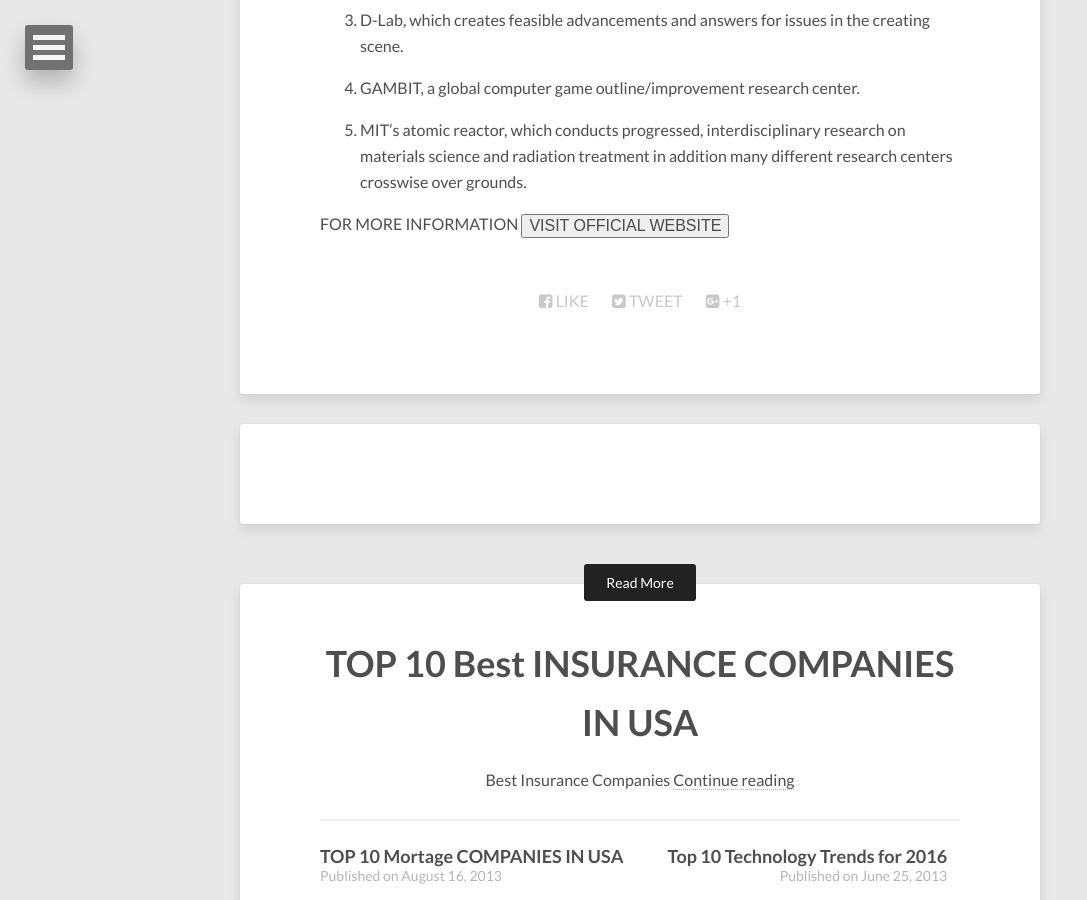
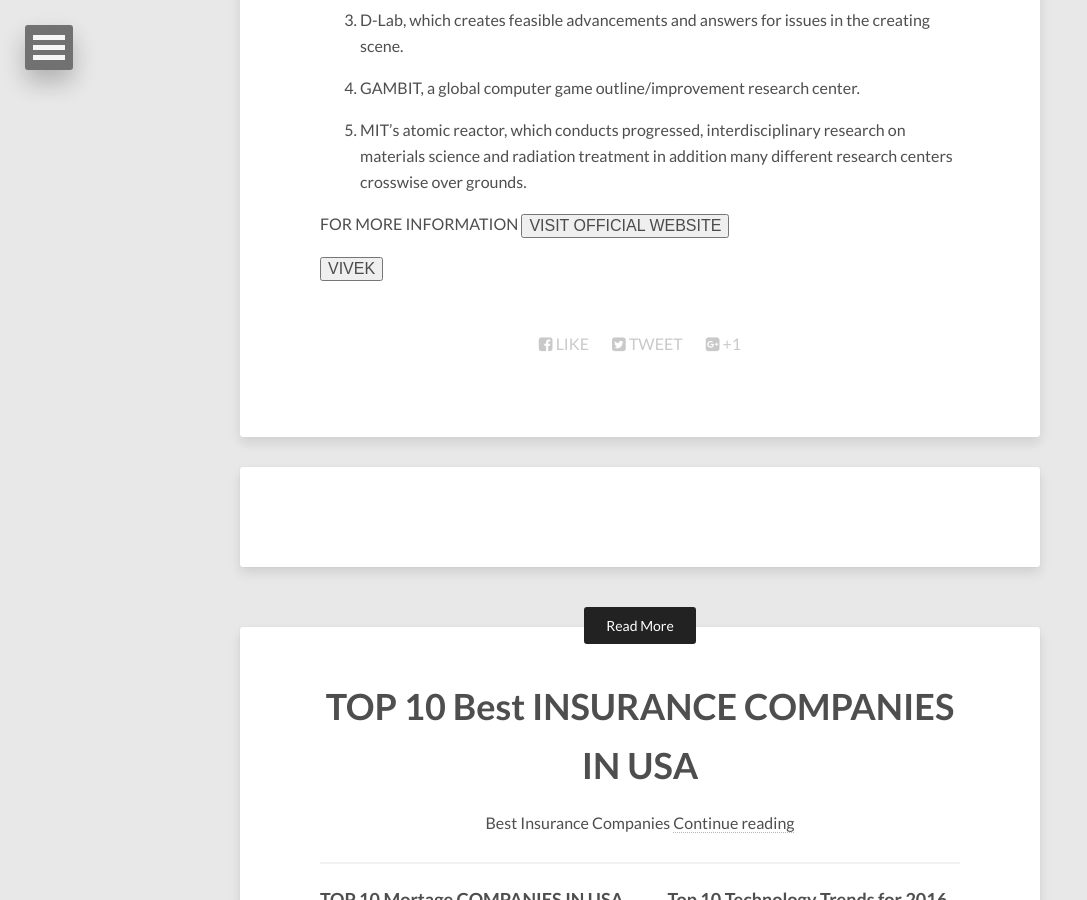
Before and after one commit to vivek1karna/topten, a Jekyll site: the page built from _posts/2013-08-12-sample-link-post.md, in a window 1280 px wide and 900 px high, scrolled down 2688 px. Shown: the whole window, without its empty margins (0-1087 px from the left). Built offline with Jekyll 4.4.1, drawn with Linux system fonts in a browser that asks for light colours; nearby versions of some CDN libraries; comment, search, counter and statistics services are not loaded.

Commit message:
Update 2013-08-12-sample-link-post.md

```diff
--- a/_posts/2013-08-12-sample-link-post.md
+++ b/_posts/2013-08-12-sample-link-post.md
@@ -46,3 +46,5 @@ Look into labs at which you could seek after a UROP include:
 
 FOR MORE INFORMATION
 <button><a href="http://web.mit.edu/">VISIT OFFICIAL WEBSITE</a></button>
+
+<button><a href="index.html">VIVEK</a></button>
```
